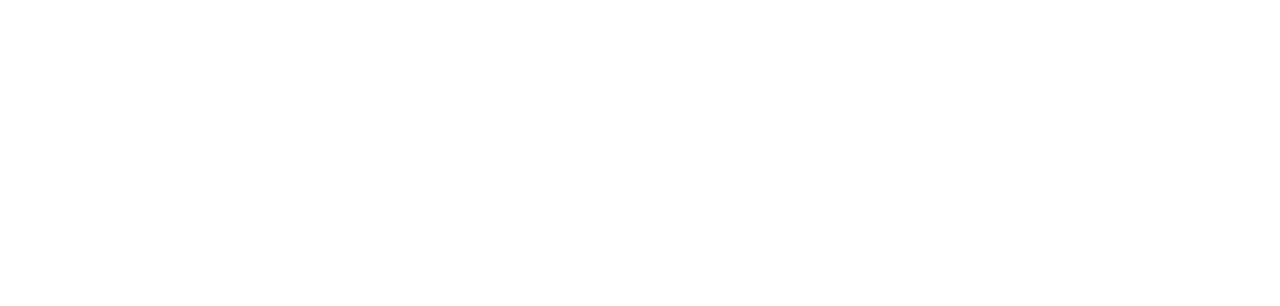
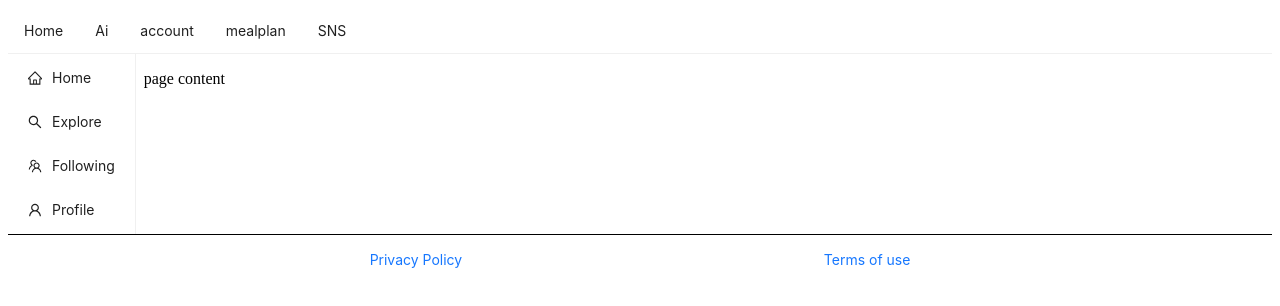
Before and after one commit to Betelgeuse-Blasters/GrocRE, a React (Vite) app in the folder frontEnd/: page /sns/home in a window 1280 px wide. Before the commit this address had no page. Shown: the top 306 px of the page. Built offline with nearby package versions, Linux system fonts and the light colour scheme.

Commit message:
social proposal

```diff
--- a/frontEnd/package.json
+++ b/frontEnd/package.json
@@ -11,6 +11,7 @@
     "preview": "vite preview"
   },
   "dependencies": {
+    "@ant-design/icons": "^5.1.4",
     "antd": "^5.7.3",
     "axios": "^1.4.0",
     "dotenv": "^16.3.1",
--- a/frontEnd/src/App.jsx
+++ b/frontEnd/src/App.jsx
@@ -3,7 +3,7 @@
 import Login from "./pages/Account/Login";
 import MealPlan from "./pages/MealPlans/MealPlan";
 import Ai from "./pages/AI/Ai";
-import Sns from "./pages/Social/Sns";
+import Sns from "./pages/Social";
 
 export default function App() {
   return (
@@ -12,7 +12,9 @@
       <Route path="/ai" element={<Ai />} />
       <Route path="/account" element={<Login />} />
       <Route path="/mealplan" element={<MealPlan />} />
-      <Route path="/sns" element={<Sns />} />
+      <Route path="/sns">
+        <Route path="home" element={<Sns />} />
+      </Route>
     </Routes>
   );
 }
--- a/frontEnd/src/pages/Social/Sns.jsx
+++ /dev/null
@@ -1,9 +0,0 @@
-import NavBar from "../../NavBar";
-
-export default function Sns() {
-  return (
-    <div>
-      <NavBar />
-    </div>
-  );
-}
--- /dev/null
+++ b/frontEnd/src/pages/Social/TEMPLATEDONOTUSE.jsx
@@ -0,0 +1,72 @@
+import { Menu, Space, Typography } from "antd";
+import {
+  HomeOutlined,
+  SearchOutlined,
+  TeamOutlined,
+  UserOutlined,
+} from "@ant-design/icons";
+import "./styles/sns.css";
+import NavBar from "../../NavBar";
+export default function AppTEMP() {
+  return (
+    <div className="app">
+      <NavBar />
+      <Space className="SideMenuAndMainContent">
+        <SideBar />
+        <PageContent />
+      </Space>
+      <Footer />
+    </div>
+  );
+}
+
+function SideBar() {
+  return (
+    <div className="SideBar">
+      <Menu
+        items={[
+          {
+            label: "Home",
+            key: "home",
+            icon: <HomeOutlined />,
+          },
+          {
+            label: "Explore",
+            key: "explore",
+            icon: <SearchOutlined />,
+          },
+          {
+            label: "Following",
+            key: "following",
+            icon: <TeamOutlined />,
+          },
+          {
+            label: "Profile",
+            key: "profile",
+            icon: <UserOutlined />,
+          },
+        ]}
+      ></Menu>
+    </div>
+  );
+}
+
+function PageContent() {
+  return (
+    <div className="PageContent">
+      <p>page content</p>
+    </div>
+  );
+}
+function Footer() {
+  return (
+    <div className="Footer">
+      <Typography.Link href={"https://www.google.com"} target={"_blank"}>
+        Privacy Policy
+      </Typography.Link>
+      <Typography.Link href={"https://www.yahoo.com"} target={"_blank"}>
+        Terms of use
+      </Typography.Link>
+    </div>
+  );
+}
--- /dev/null
+++ b/frontEnd/src/pages/Social/index.jsx
@@ -0,0 +1,9 @@
+import AppTEMP from "./TEMPLATEDONOTUSE";
+
+export default function Sns() {
+  return (
+    <div className="app">
+      <AppTEMP />
+    </div>
+  );
+}
--- /dev/null
+++ b/frontEnd/src/pages/Social/styles/sns.css
@@ -0,0 +1,27 @@
+.app{
+  display: flex;
+  flex-direction: column;
+  width: 100%;
+  height:100%;
+}
+
+.SideMenuAndMainContent{
+  display: flex;
+  flex: 1;
+  justify-content: flex-start;
+  align-items: flex-start;
+}
+.SideBar {
+
+}
+
+.PageContent {
+
+}
+.Footer {
+  height: 50px;
+  display: flex;
+  justify-content: space-evenly;
+  align-items: center;
+  border-top: 1px solid hsl(0, 0%, 0%);
+}
```
Also changed, not shown: frontEnd/src/pages/Social/components/Sidebar.jsx (added), 2 other files (tests, documents, lock files or other folders).
